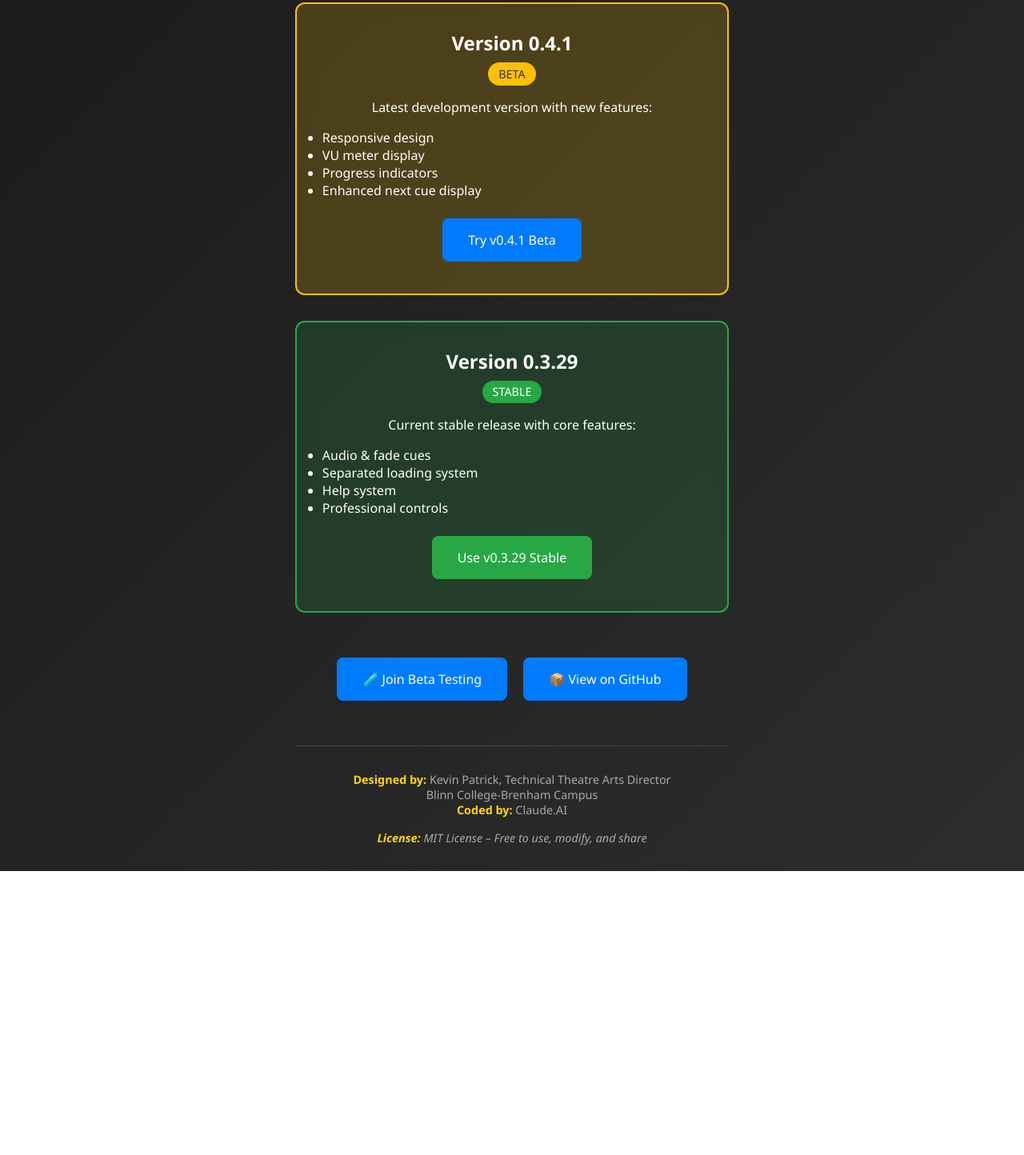
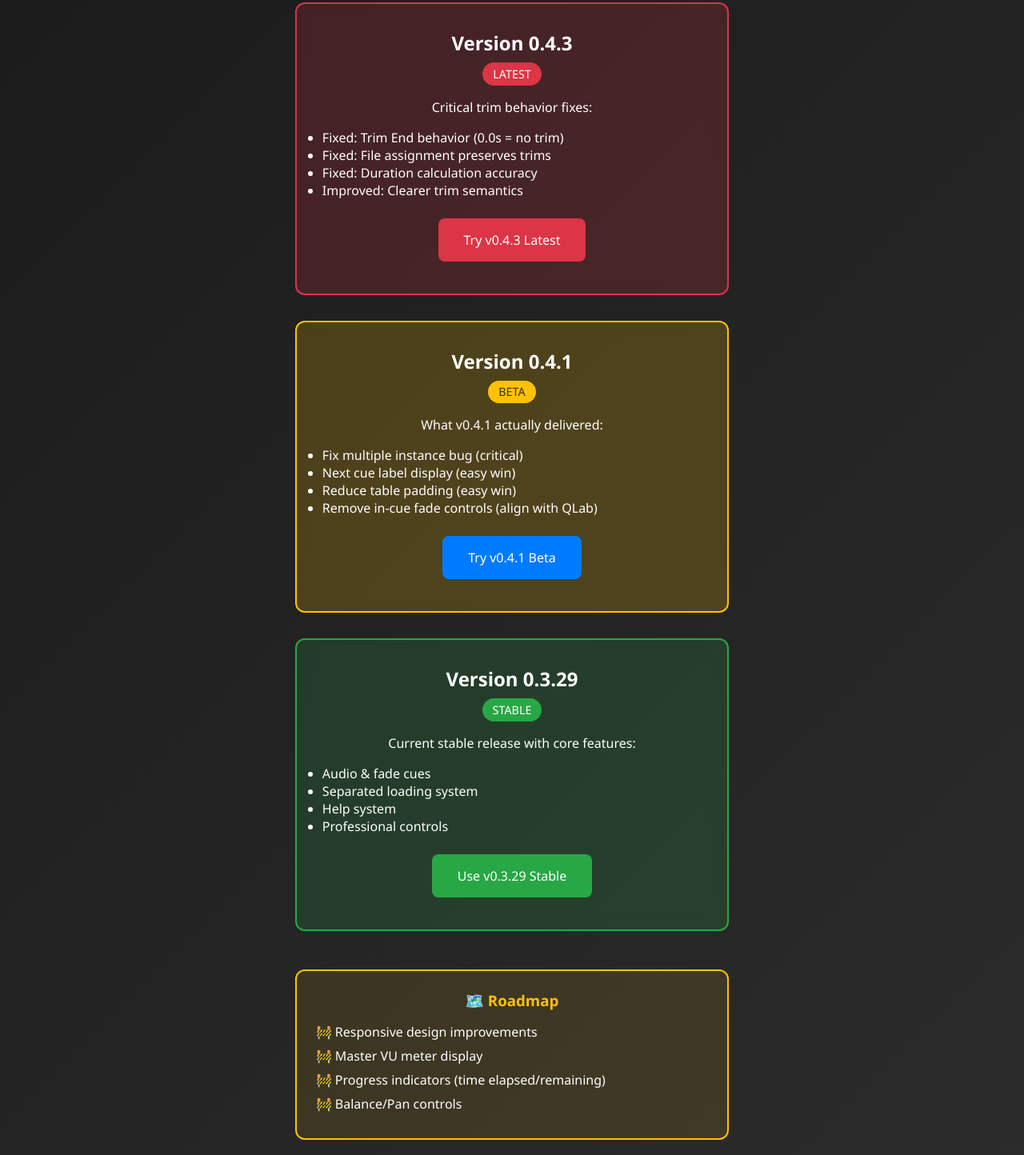
Before and after one commit to kevin-patrick/theatre-cue-player, a plain HTML site: page index.html in a window 1280 px wide. Shown: the part 256-1700 px from the top of the page at 80% size. Before the commit the page ends 1345 px from the top, so only its background shows below. Drawn offline with Linux system fonts and the light colour scheme.

Commit message:
Update index.html

```diff
--- a/index.html
+++ b/index.html
@@ -23,7 +23,7 @@
 
         .container {
             text-align: center;
-            max-width: 800px;
+            max-width: 1000px;
             padding: 2rem;
         }
 
@@ -76,6 +76,11 @@
             background: rgba(255, 193, 7, 0.2);
         }
 
+        .version-card.latest {
+            border-color: #dc3545;
+            background: rgba(220, 53, 69, 0.2);
+        }
+
         .version-number {
             font-size: 1.5rem;
             font-weight: bold;
@@ -98,6 +103,11 @@
         .status-beta {
             background: #ffc107;
             color: #333;
+        }
+
+        .status-latest {
+            background: #dc3545;
+            color: white;
         }
 
         .btn {
@@ -123,6 +133,46 @@
 
         .btn-primary:hover {
             background: #1e7e34;
+        }
+
+        .btn-latest {
+            background: #dc3545;
+        }
+
+        .btn-latest:hover {
+            background: #c82333;
+        }
+
+        .roadmap {
+            background: rgba(255, 193, 7, 0.1);
+            border: 2px solid #ffc107;
+            border-radius: 12px;
+            padding: 1.5rem;
+            margin: 2rem 0;
+            text-align: left;
+        }
+
+        .roadmap h3 {
+            color: #ffc107;
+            margin-bottom: 1rem;
+            text-align: center;
+        }
+
+        .roadmap ul {
+            list-style-type: none;
+            padding: 0;
+        }
+
+        .roadmap li {
+            margin: 0.5rem 0;
+            padding-left: 1.5rem;
+            position: relative;
+        }
+
+        .roadmap li:before {
+            content: "🚧";
+            position: absolute;
+            left: 0;
         }
 
         .credits {
@@ -159,15 +209,28 @@
         <p class="tagline">Professional audio cue management for educational theatre</p>
 
         <div class="version-grid">
+            <div class="version-card latest">
+                <div class="version-number">Version 0.4.3</div>
+                <div class="version-status status-latest">LATEST</div>
+                <p>Critical trim behavior fixes:</p>
+                <ul style="text-align: left; margin: 1rem 0;">
+                    <li>Fixed: Trim End behavior (0.0s = no trim)</li>
+                    <li>Fixed: File assignment preserves trims</li>
+                    <li>Fixed: Duration calculation accuracy</li>
+                    <li>Improved: Clearer trim semantics</li>
+                </ul>
+                <a href="versions/v0.4.3/theatre-cue-player.html" class="btn btn-latest">Try v0.4.3 Latest</a>
+            </div>
+
             <div class="version-card beta">
                 <div class="version-number">Version 0.4.1</div>
                 <div class="version-status status-beta">BETA</div>
-                <p>Latest development version with new features:</p>
+                <p>What v0.4.1 actually delivered:</p>
                 <ul style="text-align: left; margin: 1rem 0;">
-                    <li>Responsive design</li>
-                    <li>VU meter display</li>
-                    <li>Progress indicators</li>
-                    <li>Enhanced next cue display</li>
+                    <li>Fix multiple instance bug (critical)</li>
+                    <li>Next cue label display (easy win)</li>
+                    <li>Reduce table padding (easy win)</li>
+                    <li>Remove in-cue fade controls (align with QLab)</li>
                 </ul>
                 <a href="versions/v0.4.1/theatre-cue-player.html" class="btn">Try v0.4.1 Beta</a>
             </div>
@@ -186,6 +249,16 @@
             </div>
         </div>
 
+        <div class="roadmap">
+            <h3>🗺️ Roadmap</h3>
+            <ul>
+                <li>Responsive design improvements</li>
+                <li>Master VU meter display</li>
+                <li>Progress indicators (time elapsed/remaining)</li>
+                <li>Balance/Pan controls</li>
+            </ul>
+        </div>
+
         <div style="margin: 2rem 0;">
             <a href="https://forms.gle/JNS7qw5vzpr4eX5BA" class="btn" target="_blank">🧪 Join Beta Testing</a>
             <a href="https://github.com/kevin-patrick/theatre-cue-player" class="btn" target="_blank">📦 View on GitHub</a>
```
